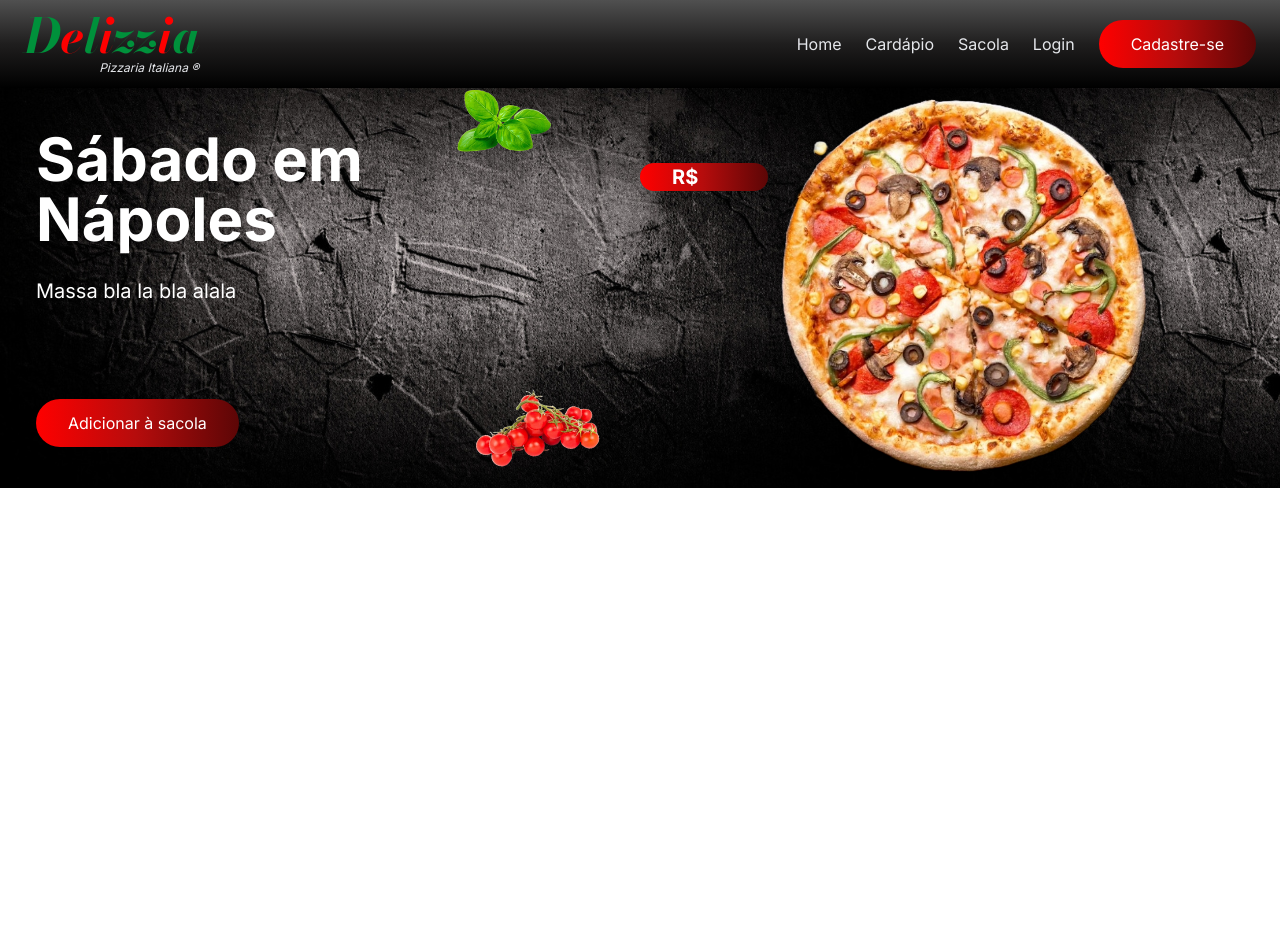
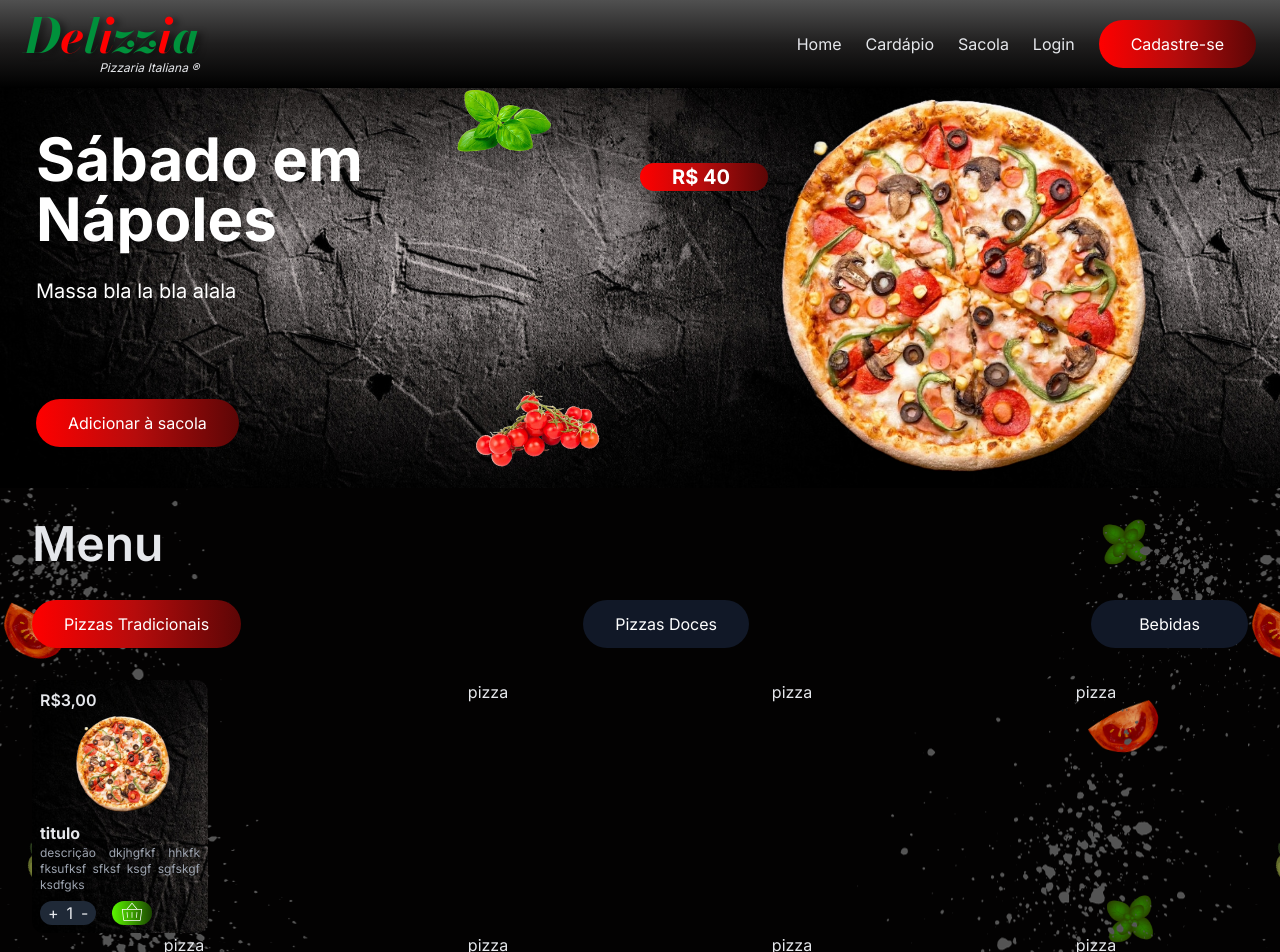
Before and after one commit to Janaina-Costa/ITalents_Pizza_Delivery, a React (Vite) app: page / in a window 1280 px wide. Shown: the top 952 px of the page. Before the commit the page ends 800 px from the top, so only its background shows below. Built offline with nearby package versions, Linux system fonts and the light colour scheme.

Commit message:
feat: cria componente menu add dados ao objeto de items add pacote de icones

```diff
--- a/package.json
+++ b/package.json
@@ -11,6 +11,7 @@
     "prepare": "husky install"
   },
   "dependencies": {
+    "@phosphor-icons/react": "^2.0.15",
     "react": "^18.2.0",
     "react-dom": "^18.2.0",
     "react-router-dom": "^6.20.0",
--- a/src/components/Banner/index.tsx
+++ b/src/components/Banner/index.tsx
@@ -1,13 +1,13 @@
 import { useState } from 'react';
 
 import promoData from '../../data/promoData';
-import { IPropsPromotion } from '../../types/interface/promotions';
+import { IPropsItems } from '../../types/interface/promotions';
 
 import { ActiveSlides } from './ActiveSliders';
 import { PromoItem } from './PromotionItems';
 
 export const Banner = () => {
-  const [itemPromo, setItemPromo] = useState<IPropsPromotion[]>(promoData);
+  const [itemPromo, setItemPromo] = useState<IPropsItems[]>(promoData);
   return (
     <section className="h-[400px] bg-back-banner w-full  px-4">
       <div className="flex w-full h-full">
@@ -20,6 +20,7 @@ export const Banner = () => {
               description={promoItem.description}
               src={promoItem.src}
               alt={promoItem.alt}
+              price={promoItem.price}
             />
           ))}
         </ActiveSlides>
--- /dev/null
+++ b/src/components/Menu/ItemMenuCard/index.tsx
@@ -0,0 +1,39 @@
+/* eslint-disable jsx-a11y/control-has-associated-label */
+/* eslint-disable arrow-body-style */
+import { Basket } from '@phosphor-icons/react';
+
+import temp from '../../../assets/napolitana.png';
+
+export const ItemMenuCard = () => {
+  return (
+    <div className="w-44 p-2 bg-back-banner rounded-xl">
+      <div>
+        <p className="text-left font-semibold">R$3,00</p>
+        <div className="flex items-center justify-center">
+          <img src={temp} alt="" />
+        </div>
+      </div>
+
+      <div className="text-left overflow-hidden mt-1">
+        <h1 className="font-extrabold">titulo</h1>
+        <p className="text-xs text-gray-400 text-justify break-words">
+          descrição dkjhgfkf hhkfk fksufksf sfksf ksgf sgfskgf ksdfgks{' '}
+        </p>
+      </div>
+
+      <div className="flex gap-4 items-center mt-2">
+        <div className="flex gap-2 bg-gray-800 px-2 rounded-xl">
+          <button type="button">+</button>
+          <span>1</span>
+          <button type="button">-</button>
+        </div>
+        <button
+          type="button"
+          className="bg-gradient-to-r from-primary-green-1 from-0% to-primary-green-3 to-100% rounded-2xl px-2"
+        >
+          <Basket size={24} color="#ffffff" weight="thin" />
+        </button>
+      </div>
+    </div>
+  );
+};
--- /dev/null
+++ b/src/components/Menu/index.tsx
@@ -0,0 +1,42 @@
+import { Button } from '../Button';
+
+import { ItemMenuCard } from './ItemMenuCard';
+
+export const Menu = () => (
+  <section className="bg-bg-main-menu w-full px-8">
+    <section className="mt-8 mb-8">
+      <h1 className="text-5xl font-semibold mb-8">Menu</h1>
+
+      <div>
+        <ul className="flex justify-between">
+          <li>
+            <Button isSelected className="" type="button">
+              Pizzas Tradicionais
+            </Button>
+          </li>
+          <li>
+            <Button isSelected={false} className="" type="button">
+              Pizzas Doces
+            </Button>
+          </li>
+          <li>
+            <Button isSelected={false} className="" type="button">
+              Bebidas
+            </Button>
+          </li>
+        </ul>
+      </div>
+    </section>
+
+    <section className="grid grid-cols-4 text-center">
+      <ItemMenuCard />
+      <div>pizza</div>
+      <div>pizza</div>
+      <div>pizza</div>
+      <div>pizza</div>
+      <div>pizza</div>
+      <div>pizza</div>
+      <div>pizza</div>
+    </section>
+  </section>
+);
--- a/src/data/promoData.ts
+++ b/src/data/promoData.ts
@@ -5,6 +5,7 @@ const promoData = [
     description: 'Massa bla la bla alala ',
     alt: 'imagem-pizza-promo',
     src: 'src/assets/pizza1.png',
+    price: 60,
   },
   {
     id: 2,
@@ -12,6 +13,7 @@ const promoData = [
     description: 'Massa bla la bla alala ',
     alt: 'imagem-pizza-promo',
     src: 'src/assets/napolitana.png',
+    price: 40,
   },
   {
     id: 3,
@@ -19,6 +21,7 @@ const promoData = [
     description: 'Massa bla la bla alala ',
     alt: 'imagem-pizza-promo',
     src: 'src/assets/marguerita.png',
+    price: 30,
   },
 ];
 
--- a/src/pages/Home/index.tsx
+++ b/src/pages/Home/index.tsx
@@ -1,7 +1,9 @@
 import { Banner } from '../../components/Banner';
+import { Menu } from '../../components/Menu';
 
 export const Home = () => (
-  <main className="relative flex items-center max-w-7xl mx-auto ">
+  <main className="relative flex flex-col items-center max-w-7xl mx-auto ">
     <Banner />
+    <Menu />
   </main>
 );
--- a/tailwind.config.js
+++ b/tailwind.config.js
@@ -19,11 +19,17 @@ export default {
         'primary-green-1': '#5BF600',
         'primary-green-2': '#57EB00',
         'primary-green-3': '#1A4600',
-        'primary-green-4': '#0F2900'
+        'primary-green-4': '#0F2900',
+
       },
       backgroundImage: {
-        'back-banner':'url("./src/assets/backbanner.png")'
-      }
+        'back-banner':'url("./src/assets/backbanner.png")',
+        'bg-main-menu':'url("./src/assets/backmain.png")',
+
+      },
+      dropShadow:{
+        'shadow-logo':'5px 2px 3px rgba(0,0,0,0.4)'
+      },
     },
   },
   plugins: [],
```
Also changed, not shown: src/assets/backmain.png, 1 other file (tests, documents, lock files or other folders).
